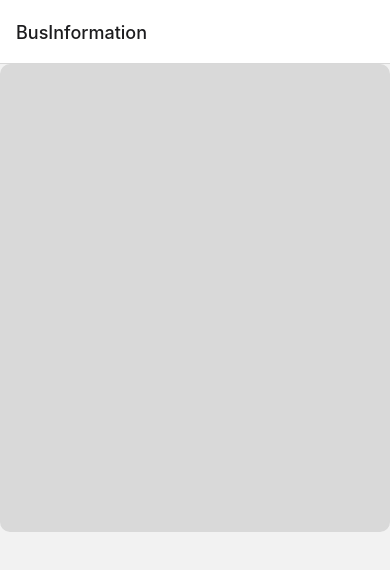
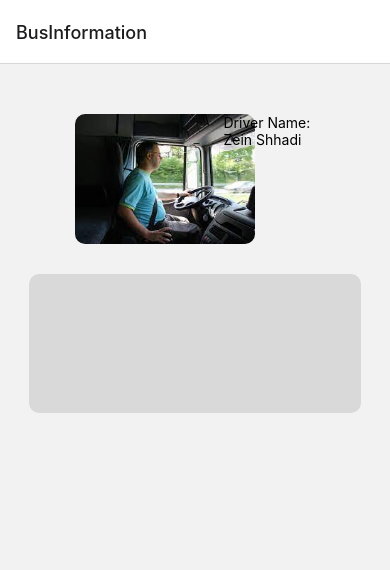
Before and after one commit to zeinshhadi/b-route-app, a React Native app in the folder frontend/: screen /BusInformation in a window 390 px wide. Shown: the top 570 px of the page. Built offline with nearby package versions, Linux system fonts and the light colour scheme.

Commit message:
Frontend <> Added components to screen + fixed image size

```diff
--- a/frontend/App.js
+++ b/frontend/App.js
@@ -14,6 +14,7 @@ import EditProfile from "./screens/userScreens/EditProfile";
 import DetailsCard from "./components/cards/DetailsCard";
 import BusesRegisteredScreen from "./screens/adminScreens/BusesRegisteredScreen";
 import BusInfoCard from "./components/cards/BusInfoCard";
+import BusInformationScreen from "./screens/adminScreens/BusInformationScreen";
 
 const Stack = createNativeStackNavigator();
 
@@ -32,7 +33,7 @@ export default function App() {
             <Stack.Screen name="BusDetailScreen" component={BusDetails} options={{ headerShown: true }} />
             <Stack.Screen name="UserFeedbackScreen" component={UserFeedback} options={{ headerShown: true }} />
             <Stack.Screen name="BusesRegistered" component={BusesRegisteredScreen} options={{ headerShown: true }} />
-            <Stack.Screen name="BusInformation" component={BusInfoCard} options={{ headerShown: true }} />
+            <Stack.Screen name="BusInformation" component={BusInformationScreen} options={{ headerShown: true }} />
           </Stack.Navigator>
         </NavigationContainer>
       </SafeAreaView>
--- a/frontend/components/cards/BusInfoCard.js
+++ b/frontend/components/cards/BusInfoCard.js
@@ -10,8 +10,9 @@ export default BusInfoCard;
 const styles = StyleSheet.create({
   busInformationContainer: {
     padding: 19,
-    height: "60%",
+    height: "70%",
     backgroundColor: "#D9D9D9",
     borderRadius: 10,
+    width: "85%",
   },
 });
--- a/frontend/components/cards/DriverDetailsCard.js
+++ b/frontend/components/cards/DriverDetailsCard.js
@@ -26,8 +26,8 @@ const styles = StyleSheet.create({
     width: "50%",
   },
   driverImage: {
-    width: 150,
-    height: 100,
+    width: 180,
+    height: 130,
     borderRadius: 10,
   },
   driverInfoText: {
--- a/frontend/screens/adminScreens/BusInformationScreen.js
+++ b/frontend/screens/adminScreens/BusInformationScreen.js
@@ -1,11 +1,11 @@
 import React from "react";
-import { View } from "react-native";
+import { StyleSheet, View } from "react-native";
 import DriverDetailsCard from "../../components/cards/DriverDetailsCard";
 import BusInfoCard from "../../components/cards/BusInfoCard";
 
 const BusInformationScreen = () => {
   return (
-    <View>
+    <View style={styles.BusInformationContainer}>
       <DriverDetailsCard />
       <BusInfoCard />
     </View>
@@ -13,3 +13,12 @@ const BusInformationScreen = () => {
 };
 
 export default BusInformationScreen;
+
+const styles = StyleSheet.create({
+  BusInformationContainer: {
+    marginTop: 50,
+    justifyContent: "space-around",
+    alignItems: "center",
+    gap: 30,
+  },
+});
```
